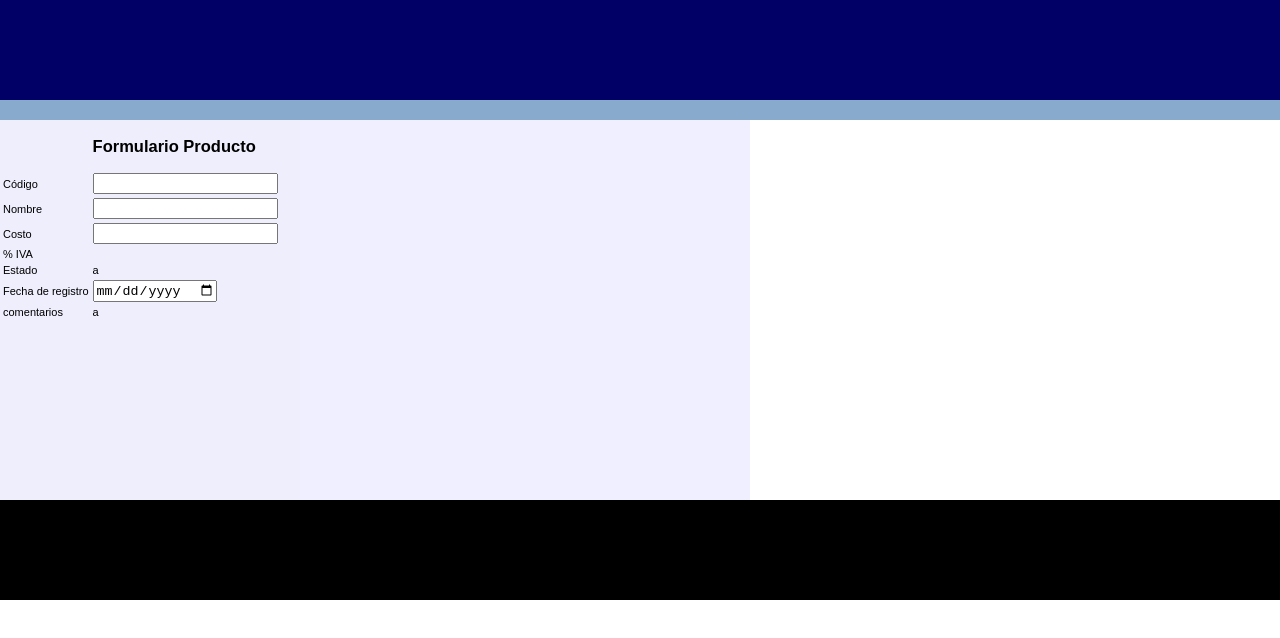
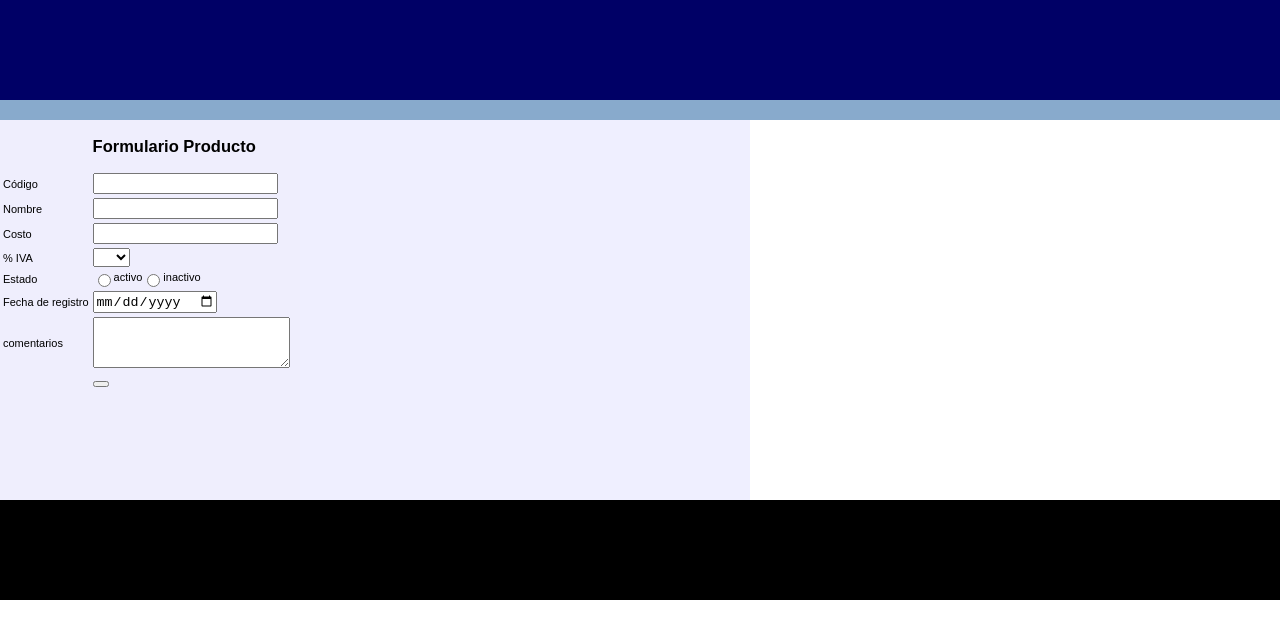
Before and after one commit to wildchamo/Formulario, a plain HTML site: page index.html in a window 1280 px wide. Drawn offline with Linux system fonts and the light colour scheme.

Commit message:
cuadramos bastantes cosas

```diff
--- a/index.html
+++ b/index.html
@@ -51,13 +51,24 @@
         <tr>
         <td>% IVA</td>
         <td>
+            <select name="iva" id="iva">
+                <option value="0"></option>
+                <option value="10">10</option>
+                <option value="19">19</option>
 
+            </select>
         </td>
         </tr>
 
         <tr>
         <td>Estado</td>
-        <td>a</td>
+        <td class="estado">
+            <input type="radio" id="activo" value="activo" name="estado">
+            <label for="activo">activo</label>
+            <input type="radio" id="inactivo" value="inactivo" name="estado">
+            <label for="inactivo">inactivo</label>
+
+        </td>
         </tr>
 
         <tr>
@@ -69,9 +80,16 @@
 
         <tr>
         <td>comentarios</td>
-        <td>a</td>
+        <td>
+            <textarea name="" id="" cols="22" rows="3"></textarea>
+        </td>
         </tr>
-
+        <tr>
+            <td></td>
+            <td>
+                <button></button>
+            </td>
+            </tr>
     </table>
 </form>
 
--- a/style.css
+++ b/style.css
@@ -31,3 +31,9 @@ footer{
     background-color: black;
 
 }
+.estado{
+    display: flex;
+}
+form{
+
+}
```
